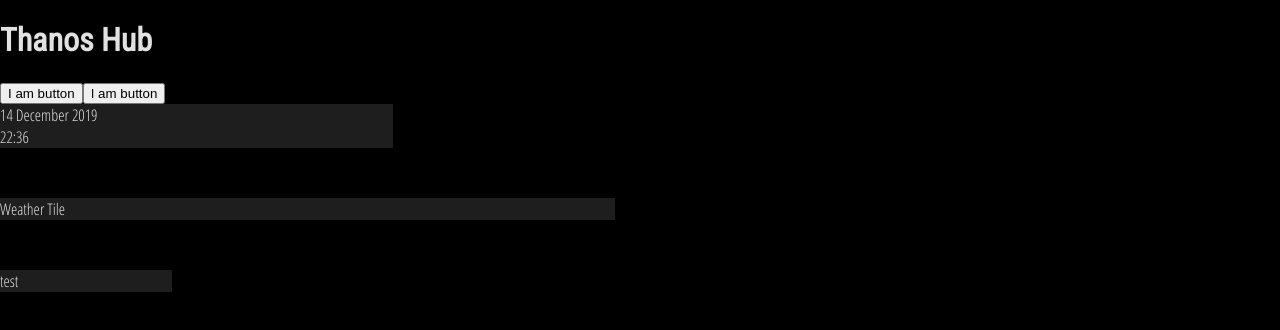
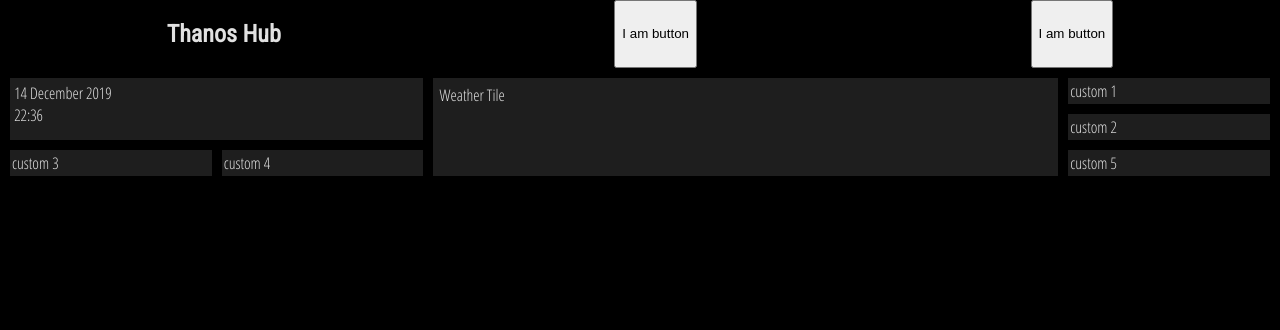
Before and after one commit to spage87/thanoshub, a React (Create React App) app in the folder reactjs/: page / in a window 1280 px wide. Shown: the top 330 px of the page. Built offline with nearby package versions, Linux system fonts and the light colour scheme.

Commit message:
Tile sizing

```diff
--- a/reactjs/src/Components/Dashboard/Dashboard.tsx
+++ b/reactjs/src/Components/Dashboard/Dashboard.tsx
@@ -1,20 +1,22 @@
-import React, { Component } from 'react';
-import { TileSize } from '../Tile/TileSize';
-import Weather from '../Weather/Weather';
-import Clock from '../Clock/Clock';
-import styled from 'styled-components';
-import Tile from '../Tile/Tile';
+import React, { Component } from "react";
+import { TileSize } from "../Tile/TileSize";
+import Weather from "../Weather/Weather";
+import Clock from "../Clock/Clock";
+import styled from "styled-components";
+import Tile from "../Tile/Tile";
 
 const Wrapper = styled.section`
   display: grid;
-  grid-gap: 50px;
+  grid-gap: 10px;
   grid-template-columns: repeat(6, 1fr);
-`
+  grid-template-rows: repeat(6, 1fr);
+  margin: 10px;
+`;
 
 class Dashboard extends Component {
-    render() {
-      return <Wrapper>
-
+  render() {
+    return (
+      <Wrapper>
         <Tile tileSize={TileSize.Medium}>
           <Clock />
         </Tile>
@@ -23,11 +25,14 @@ class Dashboard extends Component {
           <Weather />
         </Tile>
 
-        <Tile tileSize={TileSize.Small}>
-          test
-        </Tile>
+        <Tile tileSize={TileSize.Small}>custom 1</Tile>
+        <Tile tileSize={TileSize.Small}>custom 2</Tile>
+        <Tile tileSize={TileSize.Small}>custom 3</Tile>
+        <Tile tileSize={TileSize.Small}>custom 4</Tile>
+        <Tile tileSize={TileSize.Small}>custom 5</Tile>
       </Wrapper>
-    }
+    );
   }
+}
 
-  export default Dashboard;
+export default Dashboard;
--- a/reactjs/src/Components/Header/Header.tsx
+++ b/reactjs/src/Components/Header/Header.tsx
@@ -1,23 +1,26 @@
-import React, { Component } from 'react';
-import styled from 'styled-components';
-import Button from '../Button/Button';
+import React, { Component } from "react";
+import styled from "styled-components";
+import Button from "../Button/Button";
+
+const Wrapper = styled.section`
+  display: flex;
+  justify-content: space-around;
+`;
 
 const Title = styled.h1`
-    @import url('https://fonts.googleapis.com/css?family=Roboto+Condensed&display=swap');
-    font-family: 'Roboto Condensed', sans-serif;
-`
+  @import url("https://fonts.googleapis.com/css?family=Roboto+Condensed&display=swap");
+  font-family: "Roboto Condensed", sans-serif;
+`;
 
 class Header extends Component {
   render() {
     return (
-          <React.Fragment>
-            <Title>
-            Thanos Hub
-            </Title>
+      <Wrapper>
+        <Title>Thanos Hub</Title>
         <Button />
         <Button />
-        </React.Fragment>
-      )
+      </Wrapper>
+    );
   }
 }
 
--- a/reactjs/src/Components/Tile/Tile.tsx
+++ b/reactjs/src/Components/Tile/Tile.tsx
@@ -7,14 +7,20 @@ export interface TileProps {
 }
 
 const Wrapper = styled.section<TileProps>`
-  grid-column-start: 1;
-  grid-column-end: ${props =>
-    props.tileSize == TileSize.Large
-      ? 4
-      : props.tileSize == TileSize.Medium
-      ? 3
-      : 2};
+  grid-column: ${props =>
+    props.tileSize === TileSize.Large
+      ? "span 3"
+      : props.tileSize === TileSize.Medium
+      ? "span 2"
+      : "span 1"};
+  grid-row: ${props =>
+    props.tileSize === TileSize.Large
+      ? "span 3"
+      : props.tileSize === TileSize.Medium
+      ? "span 2"
+      : "span 1"};
   background-color: #1e1e1e;
+  padding: 1%;
 `;
 
 class Tile extends Component<TileProps> {
```
Lines whose indentation alone changed are shown as unchanged.
